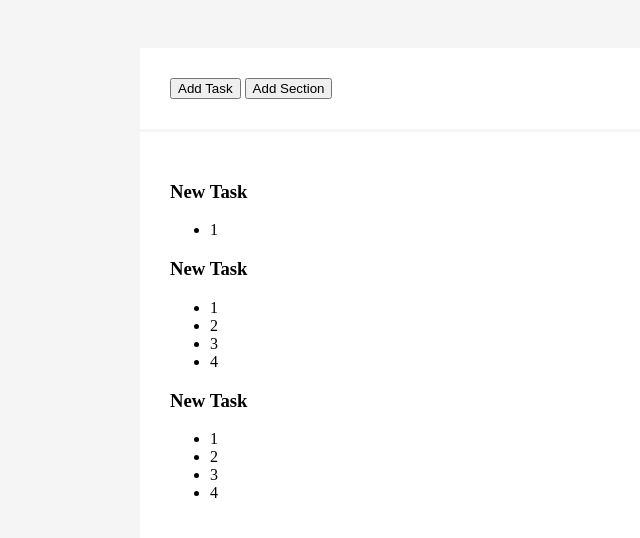
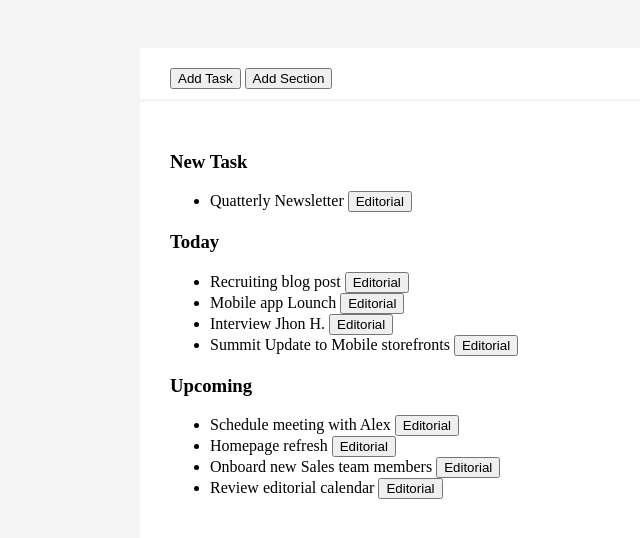
Before and after one commit to F3licia/html-css-toboolist, a plain HTML site: page index.html in a window 1280 px wide. Shown: the part 56-594 px from the top of the page, without its empty margins (0-640 px from the left). Drawn offline with Linux system fonts and the light colour scheme.

Commit message:
correzione div

```diff
--- a/index.html
+++ b/index.html
@@ -16,46 +16,61 @@
 
 <div class="wrapper">
 
-
  <div id="main" class="main container">
      <button class="button-type-1">Add Task</button>
      <button class="button-type-1">Add Section</button>
  </div>
 
+
   <div class="container">
- <h3>New Task</h3>
-   <ul>
-    <li>1</li>
-  </ul>
 
      <h3>New Task</h3>
       <ul>
-    <li>1</li>
-    <li>2</li>
-    <li>3</li>
-    <li>4</li>
+          <li>Quatterly Newsletter
+             <button class="fancy-button">Editorial</button>
+          </li>
       </ul>
 
-<h3>New Task</h3>
+     <h3>Today</h3>
       <ul>
-    <li>1</li>
-    <li>2</li>
-    <li>3</li>
-    <li>4</li>
+        <li>Recruiting blog post
+             <button class="fancy-button">Editorial</button>
+        </li>
+
+        <li>Mobile app Lounch
+             <button class="fancy-button">Editorial</button>
+        </li>
+
+        <li>Interview Jhon H.
+             <button class="fancy-button">Editorial</button>
+        </li>
+
+        <li>Summit Update to Mobile storefronts
+             <button class="fancy-button">Editorial</button>
+        </li>
      </ul>
 
+
+     <h3>Upcoming</h3>
+        <ul>
+          <li>Schedule meeting with Alex
+             <button class="fancy-button">Editorial</button>
+          </li>
+
+          <li>Homepage refresh
+             <button class="fancy-button">Editorial</button>
+          </li>
+
+          <li>Onboard new Sales team members
+             <button class="fancy-button">Editorial</button>
+          </li>
+
+          <li>Review editorial calendar
+             <button class="fancy-button">Editorial</button>
+          </li>
+      </ul>
   </div>
-
-
-
-
-
-
-
-
-
-
-
+</div>
 
 </body>
 </html>
--- a/style.css
+++ b/style.css
@@ -30,6 +30,7 @@ body {
 
 
 #main.container {
+    padding: 20px 30px 10px 30px;
     background-color: white;
     margin: 50px 0px 3px 0px;
 
```
Lines whose indentation alone changed are shown as unchanged.
